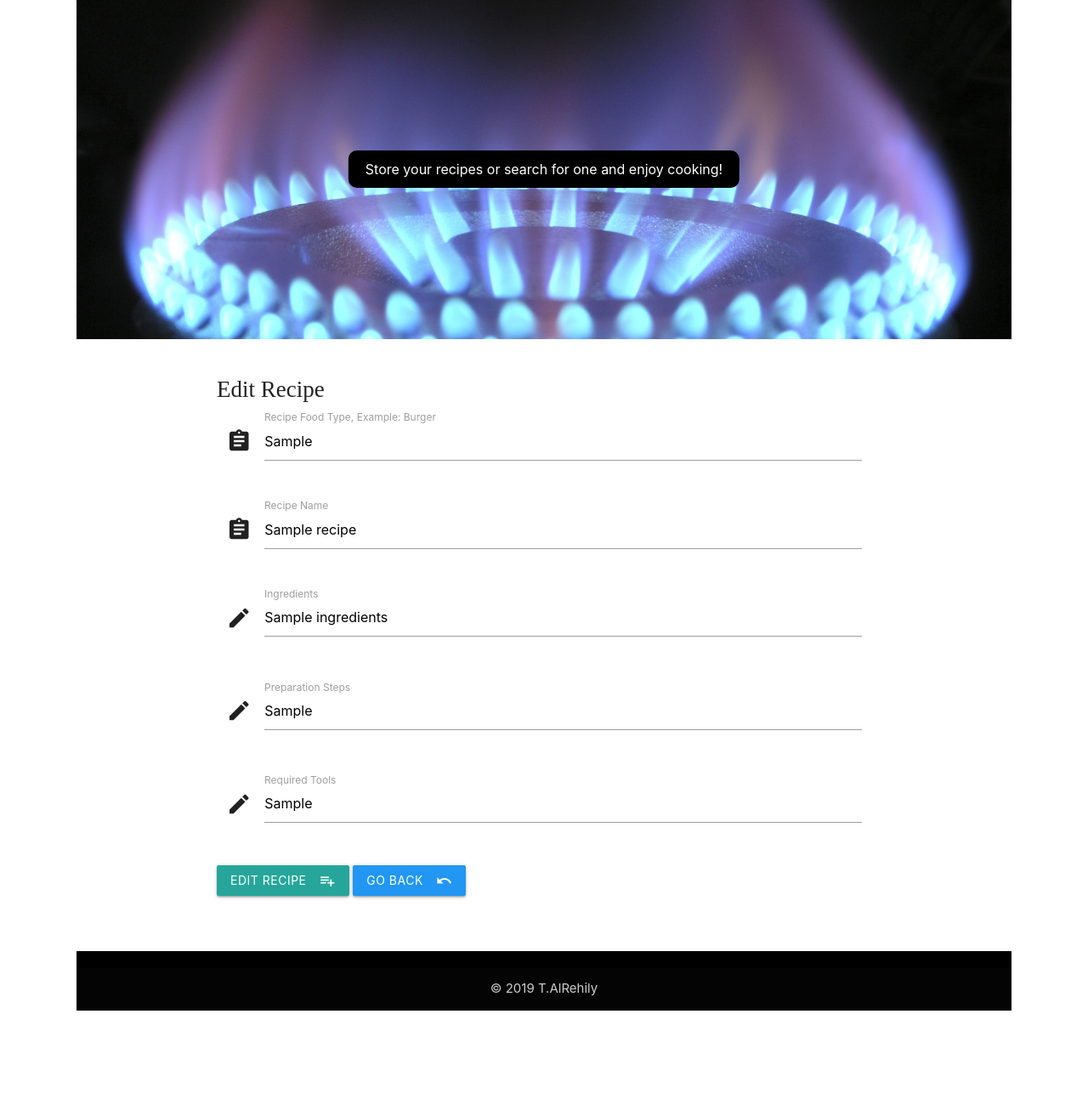
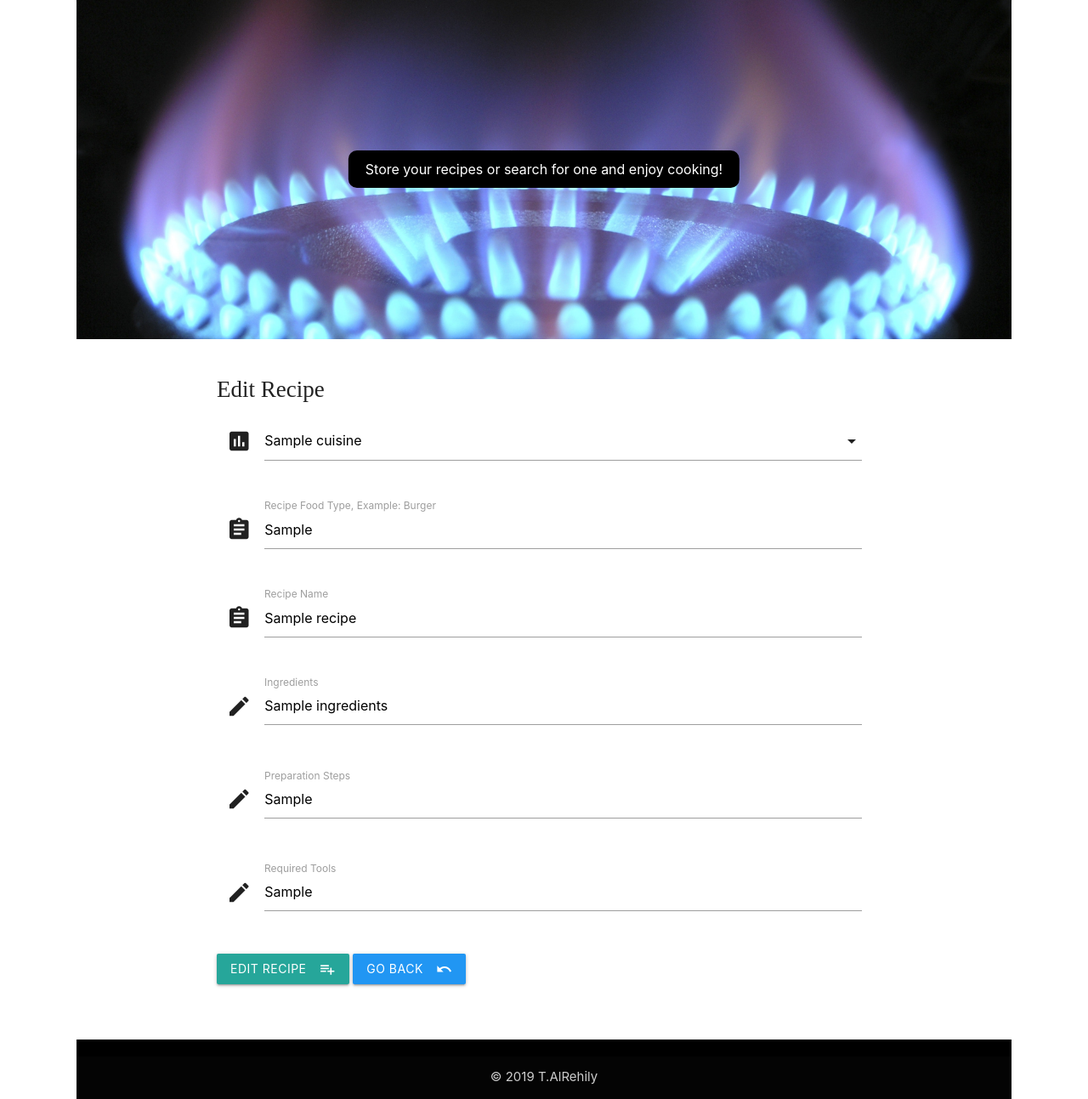
Before and after one commit to Tariqalrehily/whatocook, a Flask app: template templates/editrecipe.html in a window 1280 px wide. Shown: the part 65-1358 px from the top of the page at 85% size. Before the commit the page ends 1254 px from the top, so only its background shows below. Run offline with Flask 2, Linux system fonts and the light colour scheme; the template is opened without the code that fills it: most values are stand-ins (such as "Sample title", 1, 10 or a date in 2020); some libraries are stand-ins or nearby versions.

Commit message:
added cuisine in edit recipes file. Remove search button in cuisine page. Change Cuisine and food type col in recipes file.

```diff
--- a/app.py
+++ b/app.py
@@ -44,7 +44,7 @@ def update_recipe(recipe_id):
     recipes = mongo.db.recipes
     recipes.update( {'_id': ObjectId(recipe_id)},
     {
-        'recipe_cuisine':request.form.get('recipe_cuisine'),
+
         'recipe_food_type':request.form.get('recipe_food_type'),
         'recipe_name':request.form.get('recipe_name'),
         'ingredients': request.form.get('ingredients'),
--- a/static/css/style.css
+++ b/static/css/style.css
@@ -79,6 +79,7 @@ body {
 footer{
     margin-top: 3em;
 }
+
 /*--------------------------------------------Media Queries*/
 
 @media(min-width: 992px) {
--- a/templates/cuisines.html
+++ b/templates/cuisines.html
@@ -27,7 +27,4 @@
   <a href="{{url_for('add_cuisine')}}" class="waves-effect waves-light btn">
     <i class="material-icons right">playlist_add</i>Add Cuisine</a>
 </div>
- <a class="btn center blue lighten" href="{{url_for('search_by_cuisine')}}">New Search
-        <i class="material-icons left">search</i>
-    </a>
 {% endblock %}
--- a/templates/editrecipe.html
+++ b/templates/editrecipe.html
@@ -6,6 +6,17 @@
     <form action="{{ url_for('update_recipe', recipe_id=recipe._id) }}" method="POST" class="col s12">
 
         <!-- belw are other information stored about the recipe so that user can also edit any recipe information. -->
+        <div class="row">
+            <div class="input-field col s12">
+            <i class="material-icons prefix">poll</i>
+            <select id="recipe_cuisine" name="recipe_cuisine">
+                <!-- Option to loop throgh the cuisine collections to diplay the cuurent values -->
+                {% for cuisine in cuisines %}
+                 <option id="recipe_cuisine" name="recipe_cuisine" type="text" value="{{cuisine.cuisine_name}}" selected>{{cuisine.cuisine_name}}</option>
+                {% endfor %}
+            </select>
+            </div>
+        </div>
         <div class="row">
             <div class="input-field col s12">
             <i class="material-icons prefix">assignment</i>
@@ -52,4 +63,11 @@
         </div>
     </form>
 </div>
+<script src="https://cdnjs.cloudflare.com/ajax/libs/jquery/3.4.1/jquery.min.js"></script>
+<!-- Initialet  select  option -->
+<script>
+    $(document).ready(function(){
+    $('select').formSelect();
+  });
+</script>
 {% endblock %}
--- a/templates/recipes.html
+++ b/templates/recipes.html
@@ -11,7 +11,7 @@
             <div class="col s6">
             <i class="material-icons">expand_more</i>
             </div>
-            <div class="recipe_header col s9">
+            <div class="recipe_header col s8">
                 <span><strong>Cuisine: </strong></span> {{recipe.recipe_cuisine}}<span><br><strong>Food Type: </strong></span>{{recipe.recipe_food_type}}
             </div>
             <div class="col s6">
```
Also changed, not shown: templates/recipesbycuisine.html (line endings or trailing spaces).
